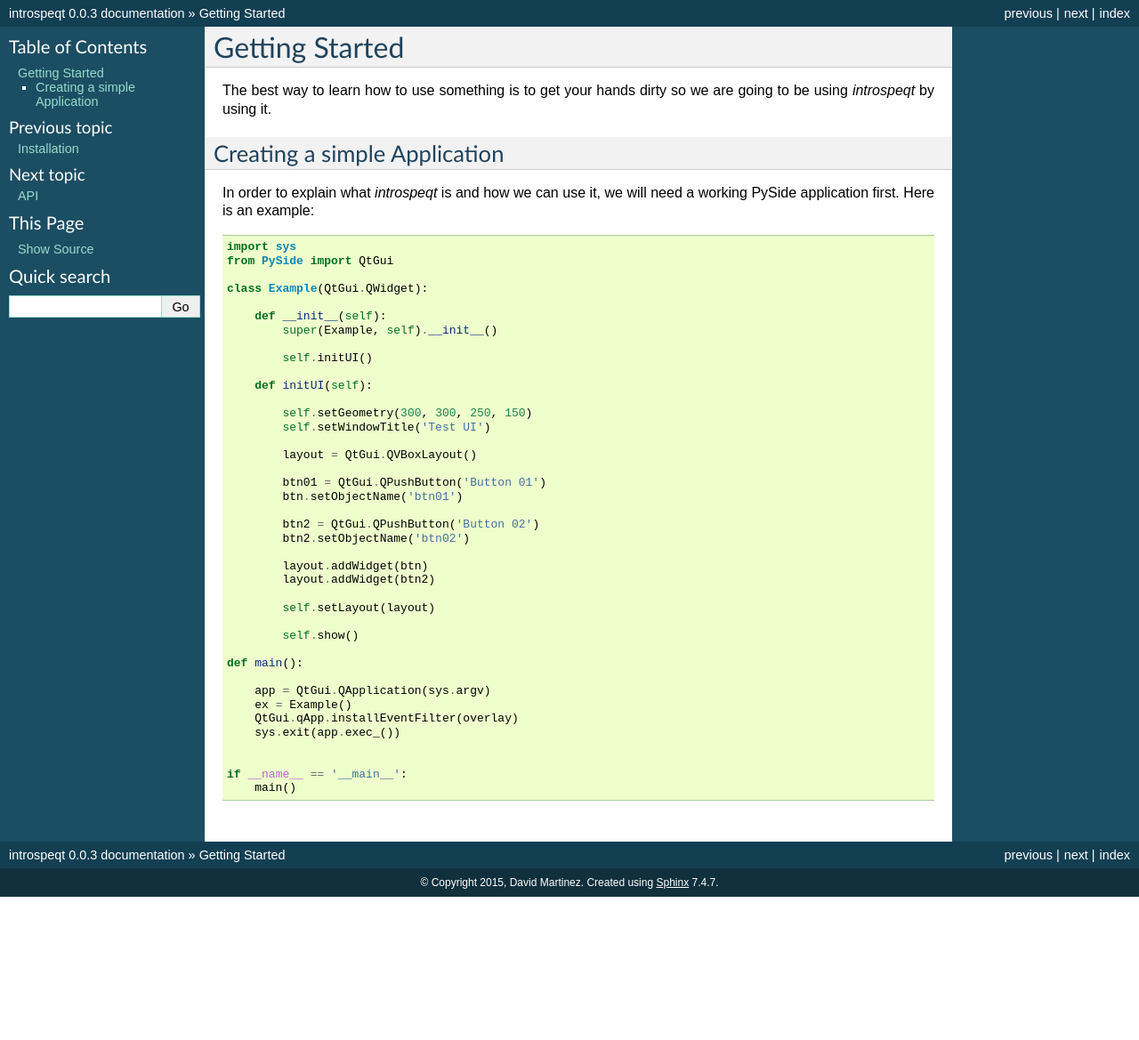
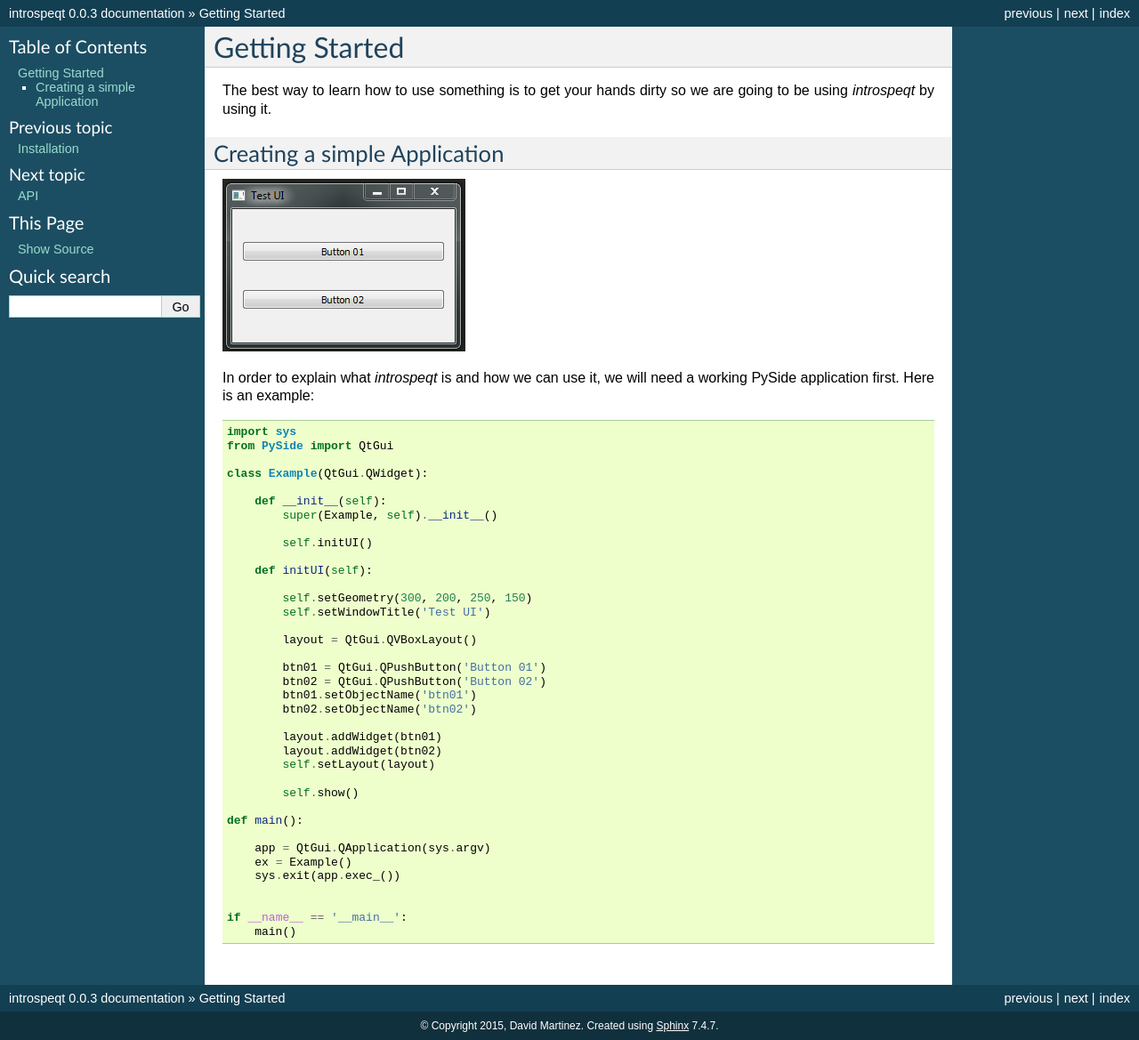
Before and after one commit to introspeqt/introspeqt, a Sphinx documentation site: the page built from docs/source/getting_started.rst, in a window 1280 px wide. Shown: the whole page at 89% size. Built offline with Sphinx 7.4.7, drawn with Linux system fonts in a browser that asks for light colours; before the commit the page ends 1008 px from its top, so only the background shows below that.

Commit message:
added image

```diff
--- a/docs/source/getting_started.rst
+++ b/docs/source/getting_started.rst
@@ -6,6 +6,8 @@ going to be using `introspeqt` by using it.
 
 Creating a simple Application
 -----------------------------
+
+.. image:: images/test.PNG
 
 In order to explain what `introspeqt` is and how we can use it, we will need
 a working PySide application first. Here is an example:
@@ -24,20 +26,18 @@ a working PySide application first. Here is an example:
 
         def initUI(self):
 
-            self.setGeometry(300, 300, 250, 150)
+            self.setGeometry(300, 200, 250, 150)
             self.setWindowTitle('Test UI')
 
             layout = QtGui.QVBoxLayout()
 
             btn01 = QtGui.QPushButton('Button 01')
-            btn.setObjectName('btn01')
+            btn02 = QtGui.QPushButton('Button 02')
+            btn01.setObjectName('btn01')
+            btn02.setObjectName('btn02')
 
-            btn2 = QtGui.QPushButton('Button 02')
-            btn2.setObjectName('btn02')
-
-            layout.addWidget(btn)
-            layout.addWidget(btn2)
-
+            layout.addWidget(btn01)
+            layout.addWidget(btn02)
             self.setLayout(layout)
 
             self.show()
@@ -46,7 +46,6 @@ a working PySide application first. Here is an example:
 
         app = QtGui.QApplication(sys.argv)
         ex = Example()
-        QtGui.qApp.installEventFilter(overlay)
         sys.exit(app.exec_())
 
 
```
Also changed, not shown: docs/source/images/test.PNG (added).
